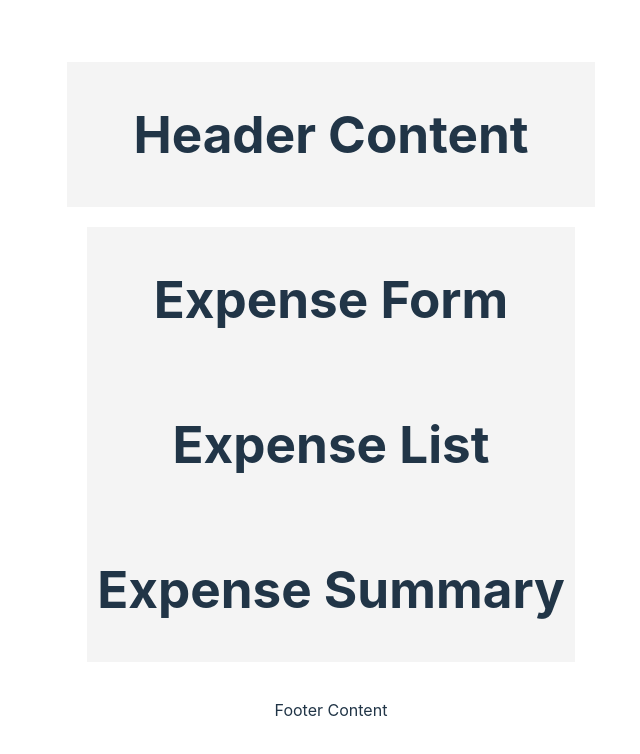
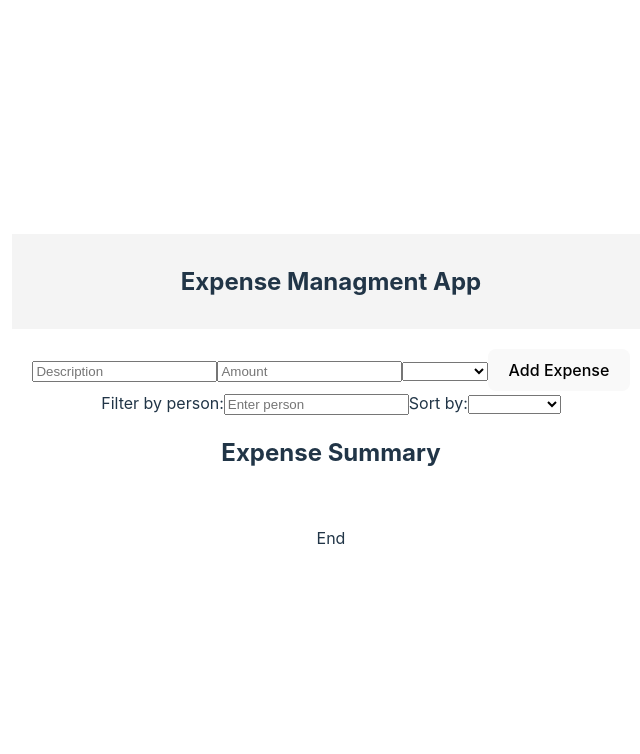
Before and after one commit to annanyax/Expense-Management-App, a Vue app: page / in a window 1280 px wide. Shown: the top 754 px of the page, without its empty margins (309-949 px from the left). Built offline with nearby package versions, Linux system fonts and the light colour scheme.

Commit message:
Initial page setup complete

```diff
--- a/src/App.vue
+++ b/src/App.vue
@@ -1,7 +1,7 @@
 <template>
   <div>
     <header>
-      <h1>Header Content</h1>
+      <h2>Expense Managment App</h2>
     </header>
     <main>
       <ExpenseForm />
@@ -9,7 +9,7 @@
       <ExpenseSummary />
     </main>
     <footer>
-      <p>Footer Content</p>
+      <p>End</p>
     </footer>
   </div>
 </template>
--- a/src/components/ExpenseForm.vue
+++ b/src/components/ExpenseForm.vue
@@ -1,7 +1,15 @@
 <template>
-    <header>
-      <h1>{{ "Expense Form" }}</h1>
-    </header>
+    <form @submit.prevent="submitForm">
+    <input v-model="description" placeholder="Description" required />
+    <input v-model.number="amount" type="number" placeholder="Amount" required />
+    <select v-model="person" required>
+      <option disabled value="">Who paid?</option>
+      <option>Mario</option>
+      <option>Anna</option>
+      <option>Luca</option>
+    </select>
+    <button type="submit">Add Expense</button>
+  </form>
   </template>
 
   <script setup>
--- a/src/components/ExpenseList.vue
+++ b/src/components/ExpenseList.vue
@@ -1,7 +1,13 @@
 <template>
-    <header>
-      <h1>{{ "Expense List" }}</h1>
-    </header>
+    <div>
+      <label>Filter by person:</label>
+      <input v-model="filterPerson" placeholder="Enter person" />
+      <label>Sort by:</label>
+      <select v-model="sortOrder">
+        <option value="asc">Ascending</option>
+        <option value="desc">Descending</option>
+      </select>
+    </div>
   </template>
 
   <script setup>
--- a/src/components/ExpenseSummary.vue
+++ b/src/components/ExpenseSummary.vue
@@ -1,7 +1,12 @@
 <template>
-    <header>
-      <h1>{{ "Expense Summary" }}</h1>
-    </header>
+    <div>
+    <h2>Expense Summary</h2>
+    <ul>
+      <li v-for="(total, person) in totals" :key="person">
+        {{ person }}: {{ total }}€
+      </li>
+    </ul>
+  </div>
   </template>
 
   <script setup>
```
